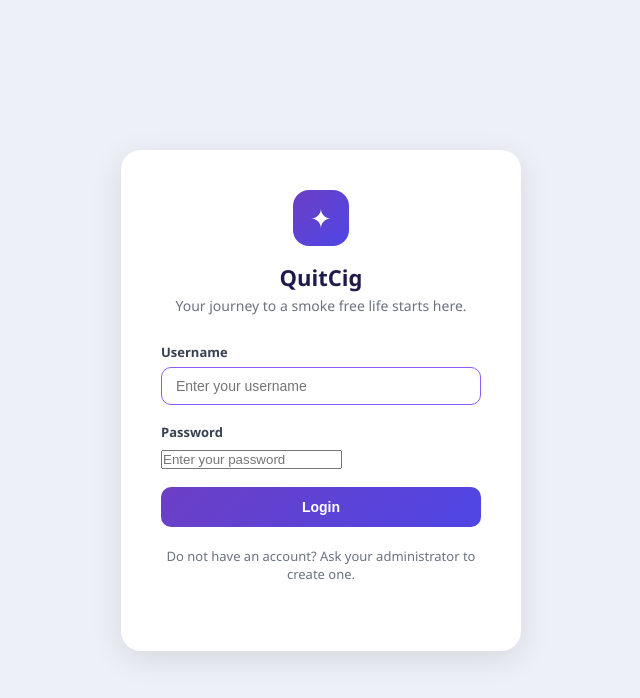
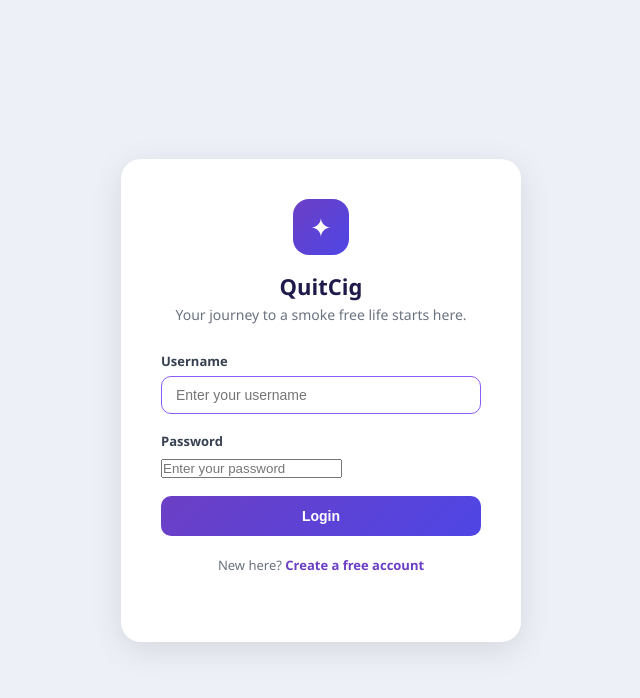
Before and after one commit to ismailkhan18881-hash/django_project, a Django app: page /accounts/login/ in a window 1280 px wide. Shown: the top 698 px of the page, without its empty margins (319-959 px from the left). Run offline with Django 5.2, Linux system fonts and the light colour scheme.

Commit message:
update login page with register link

```diff
--- a/core/templates/registration/login.html
+++ b/core/templates/registration/login.html
@@ -50,7 +50,10 @@
     </form>
 
     <p style="margin-top:20px; font-size:13px; color:#6b7280;">
-      Do not have an account? Ask your administrator to create one.
+      New here?
+      <a href="{% url 'register' %}" style="color:#6c3fc5; font-weight:600; text-decoration:none;">
+        Create a free account
+      </a>
     </p>
 
   </div>
```
